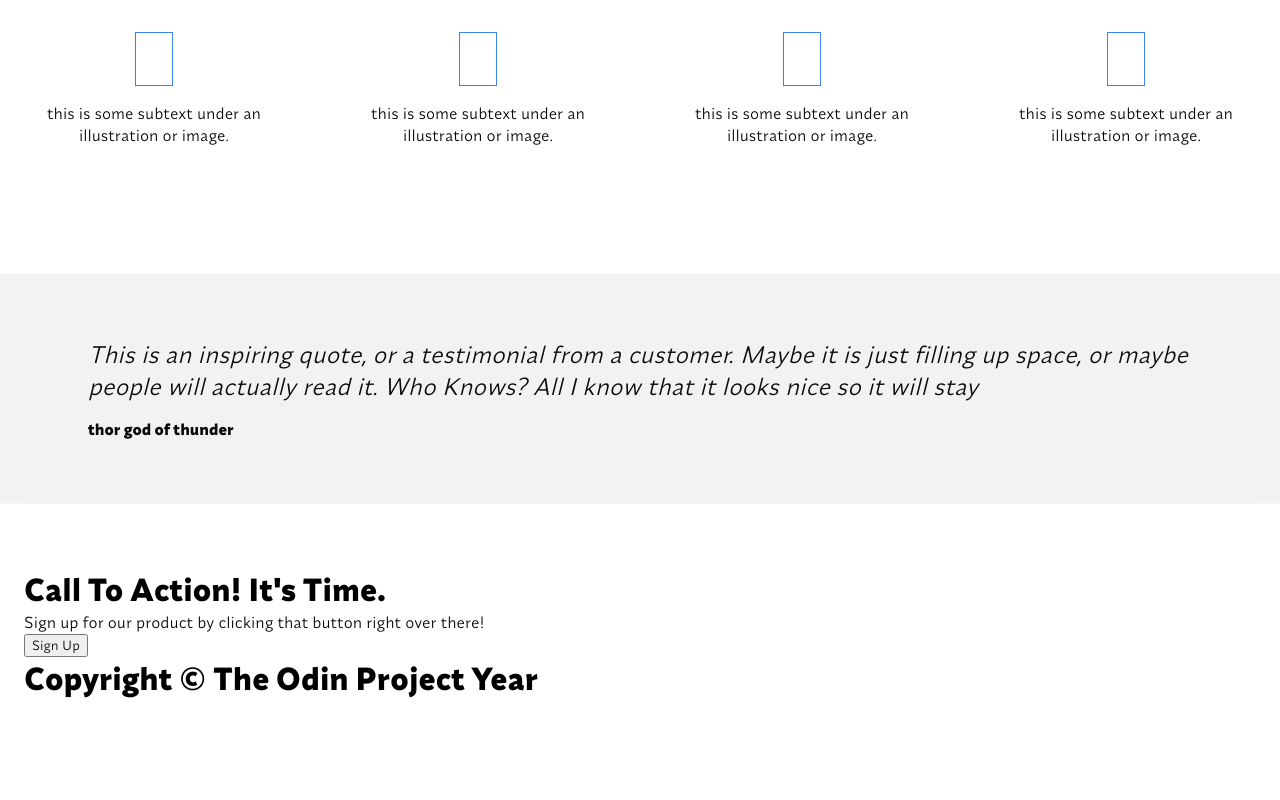
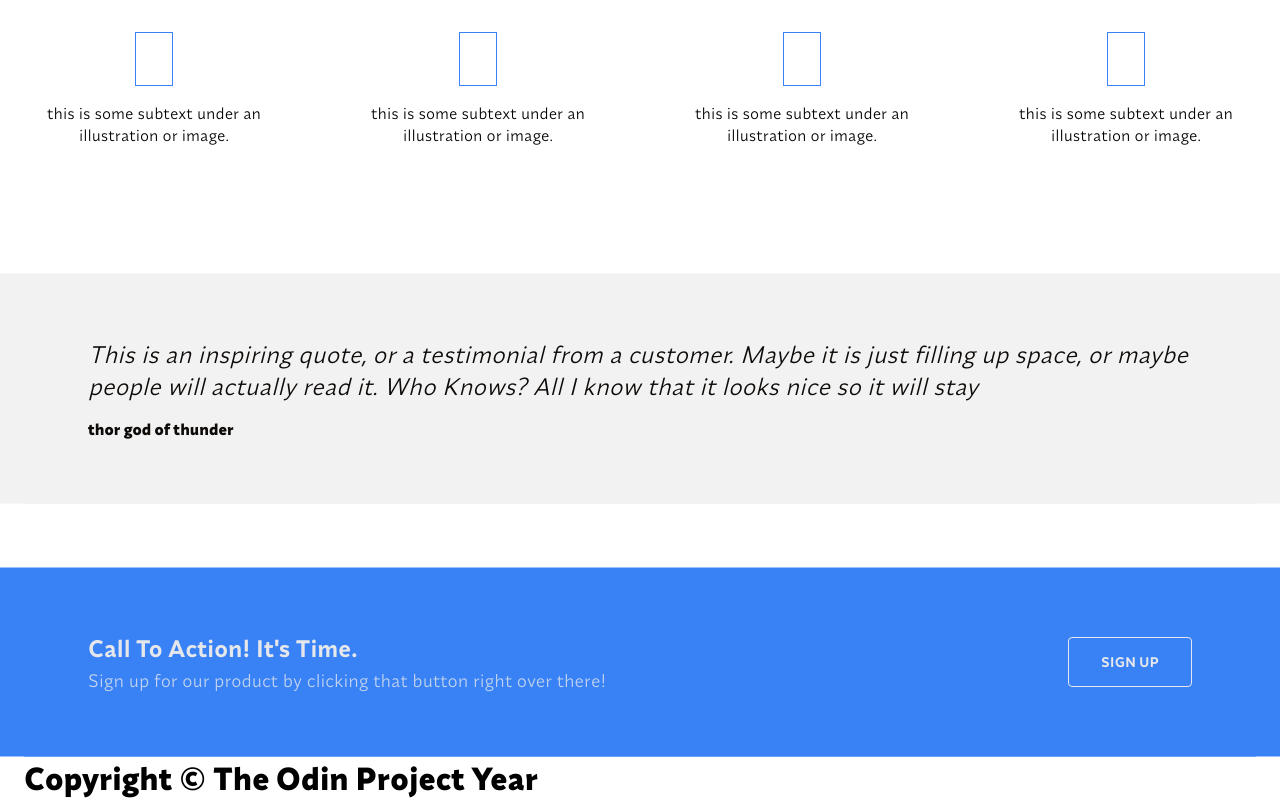
Before and after one commit to Justin-Bento/Odin-Landing-Page, a plain HTML site: page index.html in a window 1280 px wide. Shown: the part 1021-1821 px from the top of the page. Before the commit the page ends 1721 px from the top, so only its background shows below. Drawn offline with Linux system fonts and the light colour scheme.

Commit message:
included call to action styles
these styles manipulate the container of the css style and the spacing inside the call to action container

```diff
--- a/index.html
+++ b/index.html
@@ -58,9 +58,11 @@
         </h3>
         <p><strong>thor god of thunder</strong></p>
       </section>
-      <section class="" aria-label="call-to-action">
-        <h4>Call To Action! It's Time.</h4>
+      <section class="call-to-action cta-inverse cta-full-bleed" aria-label="call-to-action">
+        <div class="">
+          <h4>Call To Action! It's Time.</h4>
         <p>Sign up for our product by clicking that button right over there!</p>
+        </div>
         <button>Sign Up</button>
       </section>
       <footer class="">
--- a/style.css
+++ b/style.css
@@ -133,6 +133,48 @@ p {
   box-shadow: 0 0 0 100vmax var(--secondary-colour);
   clip-path: inset(0 -100vmax);
 }
+.call-to-action {
+  padding: 4rem;
+  display: flex;
+  align-items: start;
+  flex-direction: column;
+  justify-content: space-between;
+  gap: 2rem;
+  background-color: var(--primary-colour);
+}
+.call-to-action div{
+  flex: 1;
+  flex-direction: column;
+}
+.call-to-action div h4 {
+  color: var(--light-bg-colour);
+  margin-bottom: 0.25rem;
+  font-weight: 600;
+  font-size: 24px !important;
+}
+.call-to-action div p {
+  color: var(--light-bg-colour);
+  font-size: 18px !important;
+  opacity: 0.8;
+}
+.call-to-action button{
+  border-radius: 4px;
+  border: 1.5px solid var(--light-bg-colour);
+  background-color: transparent;
+  color: var(--light-bg-colour);
+  font-weight: 600;
+  text-transform: uppercase;
+  font-size: 14px;
+  padding: 0.9rem 2rem;
+}
+.cta-inverse {
+  background-color: var(--primary-colour);
+  color: var(--text-colour);
+}
+.cta-full-bleed{
+  box-shadow: 0 0 0 100vmax var(--primary-colour);
+  clip-path: inset(0 -100vmax);
+}
 
 @media (min-width: 1024px) {
   .wrapper {
@@ -153,4 +195,8 @@ p {
   .features .features-container {
     flex-direction: row;
   }
+  .call-to-action {
+    flex-direction: row;
+    align-items: center;
+  }
 }
```
